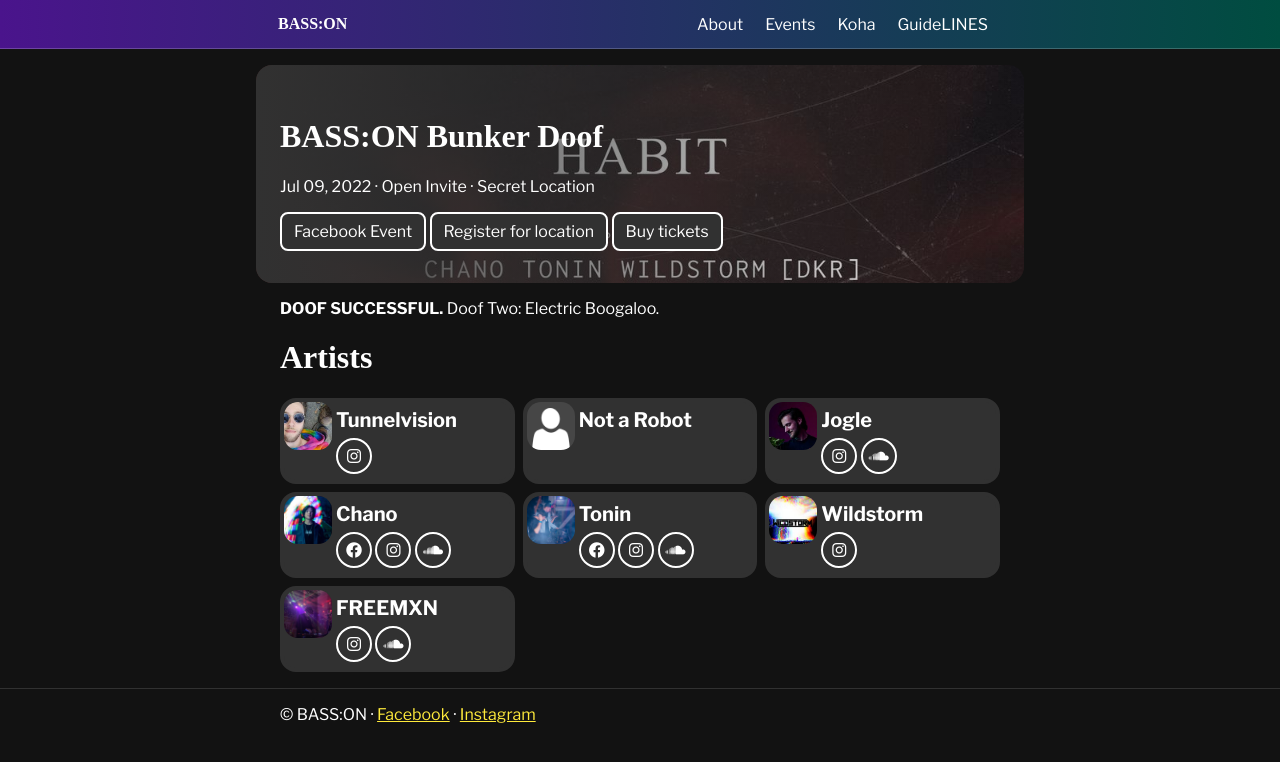
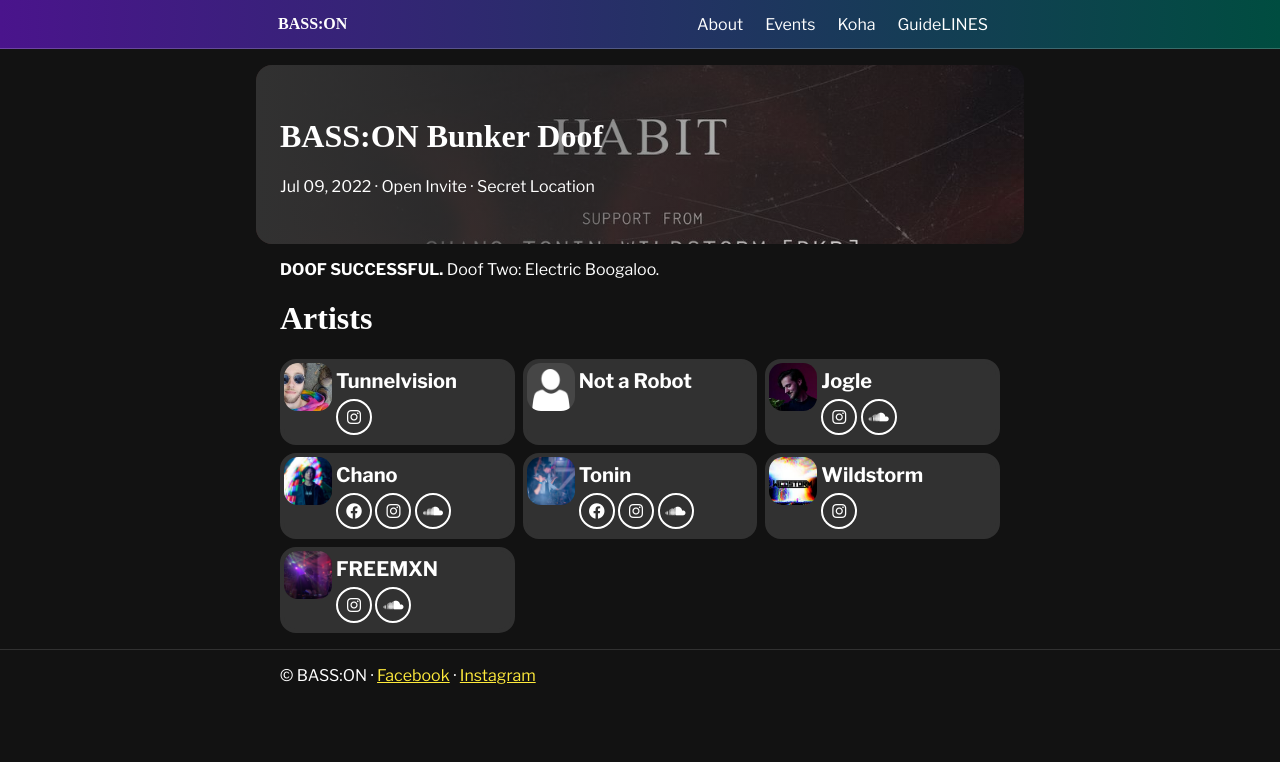
Before and after one commit to itisrazza/bass.on, a Jekyll site: the page built from _events/2022-bunker-doof.md, in a window 1280 px wide. Shown: the top 762 px of the page. Built offline with Jekyll 4.4.1, drawn with Linux system fonts in a browser that asks for light colours; nearby versions of some CDN libraries; some web fonts are replaced; some of the changed lines change nothing that is shown.

Commit message:
Update 2022-bunker-doof.md

```diff
--- a/_events/2022-bunker-doof.md
+++ b/_events/2022-bunker-doof.md
@@ -6,9 +6,6 @@
 
 kind: Open Invite
 links:
-  facebook: https://www.facebook.com/events/5144907278934429
-  ticket_location: https://www.eventbrite.co.nz/e/basson-bunker-doof-registration-352473717377
-  ticket_buy: https://www.eventbrite.co.nz/e/basson-bunker-doof-registration-352473717377
 
 artists:
   - tunnelvision
```
